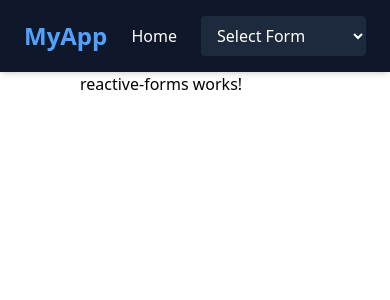
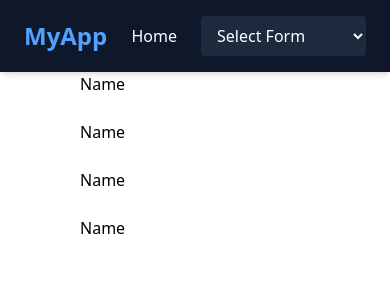
Before and after one commit to samarpansarkar/angular, an Angular app in the folder AngularTopicsPractical/: page /reactive-forms in a window 390 px wide. Shown: the top 300 px of the page. Built offline with nearby package versions, Linux system fonts and the light colour scheme.

Commit message:
feat: implement reactive form with form controls for name, email, password, and phone number

```diff
--- a/AngularTopicsPractical/src/app/pages/forms/reactive-forms/reactive-forms.html
+++ b/AngularTopicsPractical/src/app/pages/forms/reactive-forms/reactive-forms.html
@@ -1 +1,23 @@
-<p>reactive-forms works!</p>
+
+<section>
+    <form action="">
+        <div>
+            <label for="">Name</label>
+            <input type="text">
+        </div>
+        <div>
+            <label for="">Name</label>
+            <input type="text">
+        </div>
+        <div>
+            <label for="">Name</label>
+            <input type="text">
+        </div>
+        <div>
+            <label for="">Name</label>
+            <input type="text">
+        </div>
+        <div>
+        </div>
+    </form>
+</section>
--- a/AngularTopicsPractical/src/app/pages/forms/reactive-forms/reactive-forms.ts
+++ b/AngularTopicsPractical/src/app/pages/forms/reactive-forms/reactive-forms.ts
@@ -1,9 +1,17 @@
 import { Component } from '@angular/core';
+import { FormControl, FormGroup, ReactiveFormsModule } from '@angular/forms';
 
 @Component({
   selector: 'app-reactive-forms',
-  imports: [],
+  imports: [ReactiveFormsModule],
   templateUrl: './reactive-forms.html',
   styleUrl: './reactive-forms.css',
 })
-export class ReactiveForms {}
+export class ReactiveForms {
+  studentForm:FormGroup =new FormGroup({
+    name: new FormControl(),
+    email:new FormControl(),
+    password: new FormControl(),
+    phoneNumber: new FormControl(),
+  })
+}
```
